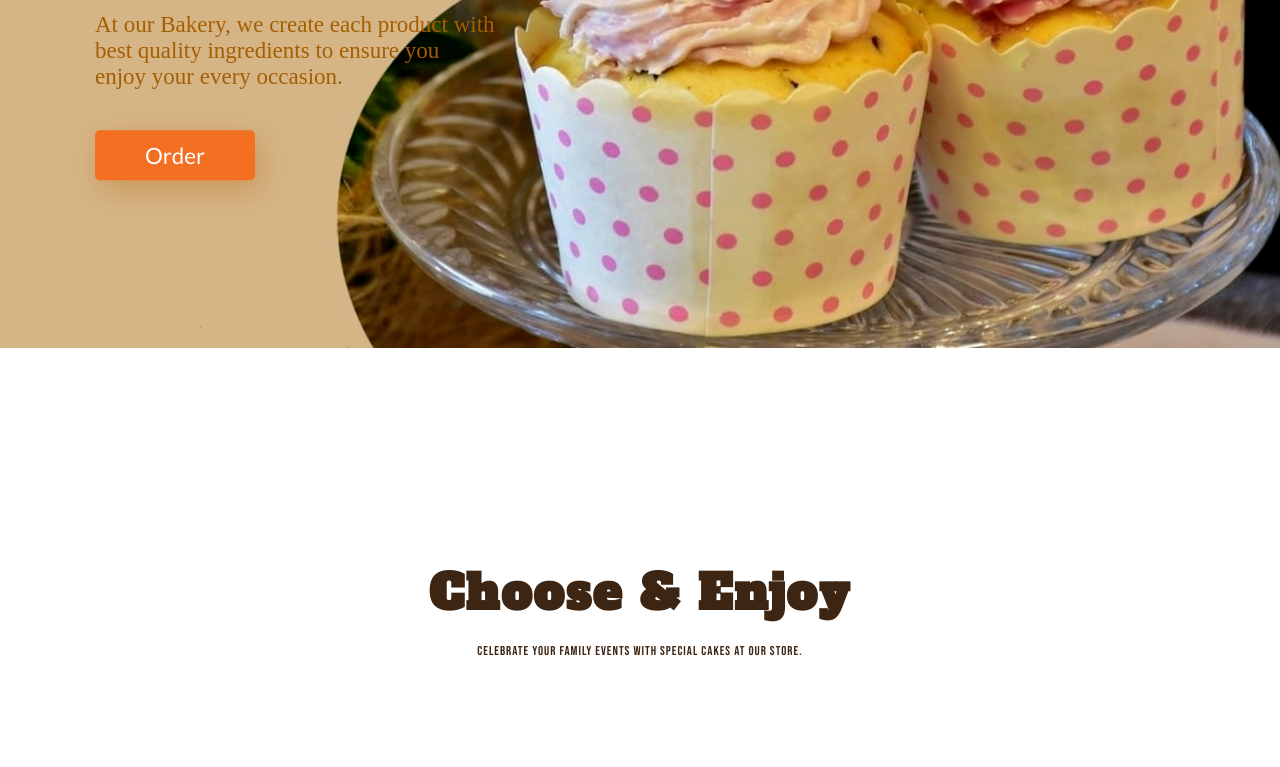
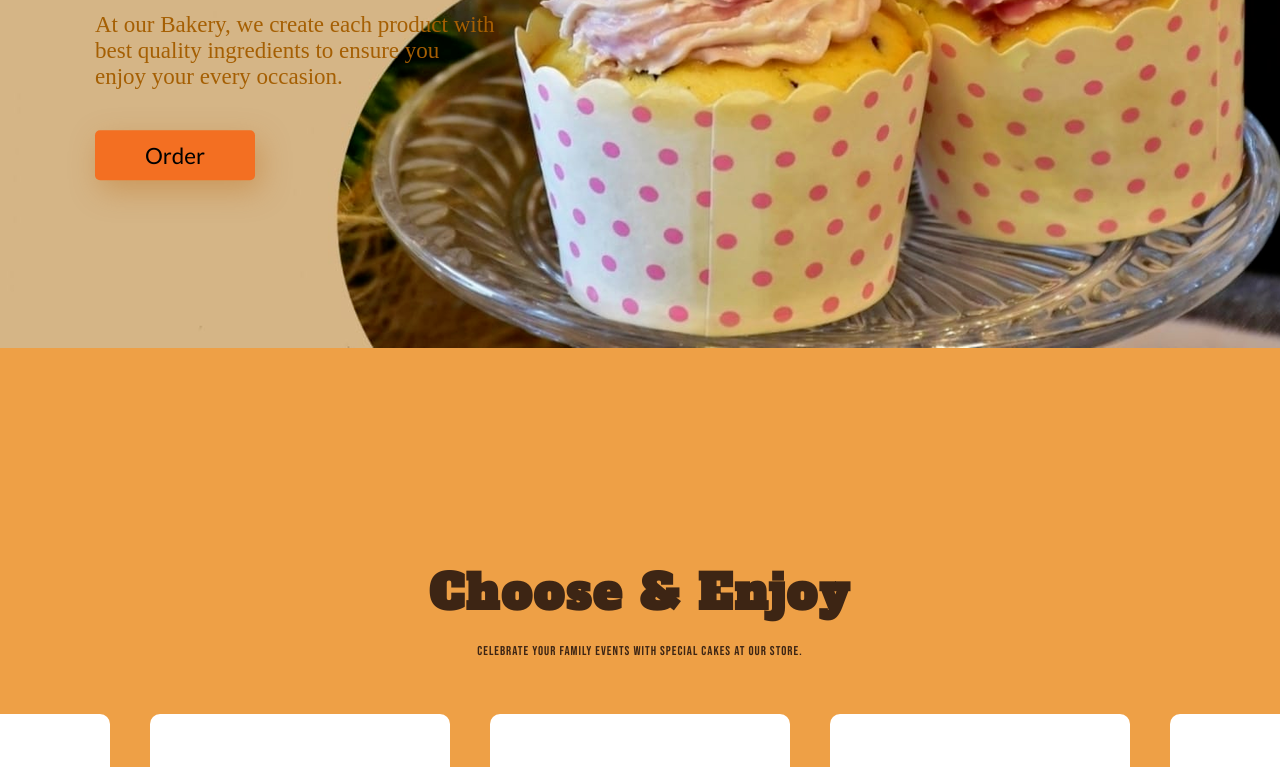
Before and after one commit to dvimukthi/website-UI, a React (Create React App) app: page / in a window 1280 px wide. Shown: the part 420-1187 px from the top of the page. Built offline with nearby package versions, Linux system fonts and the light colour scheme.

Commit message:
products bg color

```diff
--- a/src/index.css
+++ b/src/index.css
@@ -127,7 +127,7 @@ nav .menu-btn,
     background-color: #f36f22;
     box-shadow: 5px 10px 30px rgba(185, 92, 4, 0.336);
     border-radius: 5px;
-	color:#ffffff;
+	color:#000000;
 }
 .header-btn:hover{
 	background-color: transparent;
@@ -146,7 +146,7 @@ nav .menu-btn,
     align-items: center;
     justify-content: center;
     padding-top: 40px ;
-    background-color: #ffffff;
+    background-color: #eea046;
 }
 #products h1{
     font-family:'Alfa Slab One';
```
